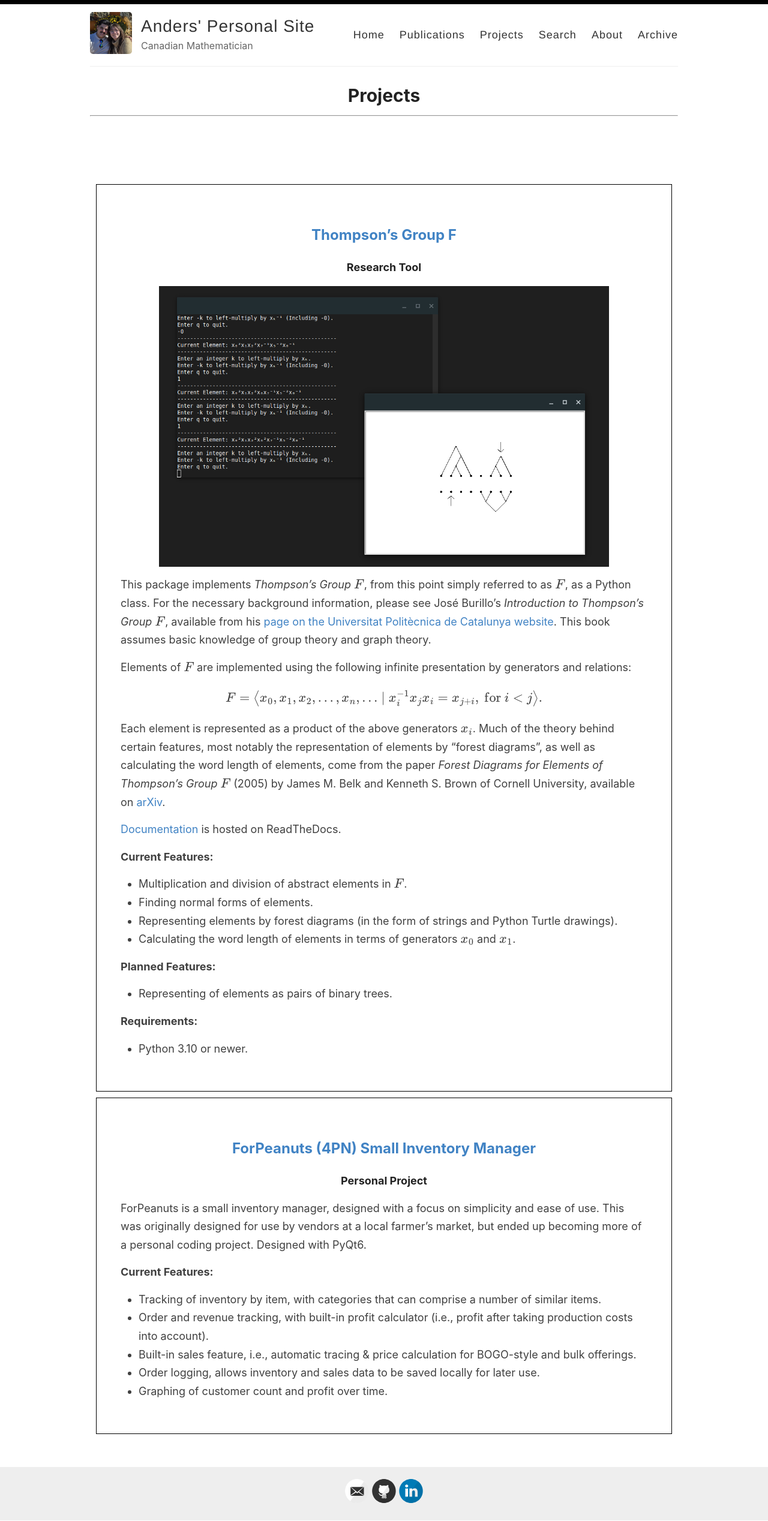
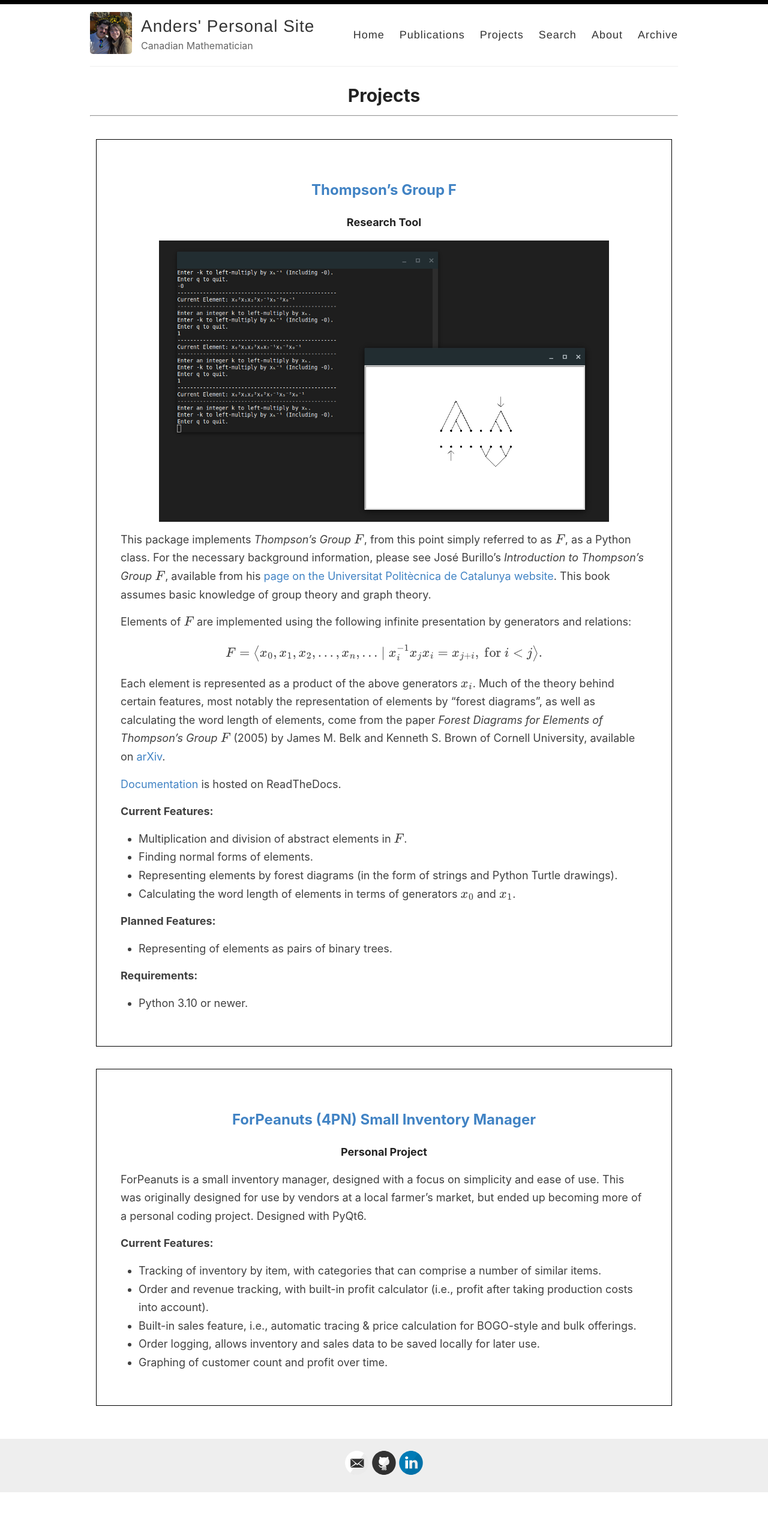
Before and after one commit to And-ers/And-ers.github.io, a Jekyll site: the page built from _pages/projects.md, in a window 1280 px wide. Shown: the whole page at 60% size. Built offline with Jekyll 4.4.1, drawn with Linux system fonts in a browser that asks for light colours; after the commit the page ends 2488 px from its top, so only the background shows below that.

Commit message:
modified:   _pages/projects.md

```diff
--- a/_pages/projects.md
+++ b/_pages/projects.md
@@ -5,7 +5,7 @@ permalink: /projects/
 ---
 
 ---
-<p style="margin-bottom:3cm;"></p>
+<p style="margin-bottom:1cm;"></p>
 
 <div class="stylebox" markdown="1">
 
@@ -38,6 +38,8 @@ Each element is represented as a product of the above generators \\(x_i\\). Much
 
 </div>
 
+<p style="margin-bottom:1cm;"></p>
+
 <div class="stylebox" markdown="1">
 
 ## [ForPeanuts (4PN) Small Inventory Manager](https://github.com/And-ers/4peanuts)
```
